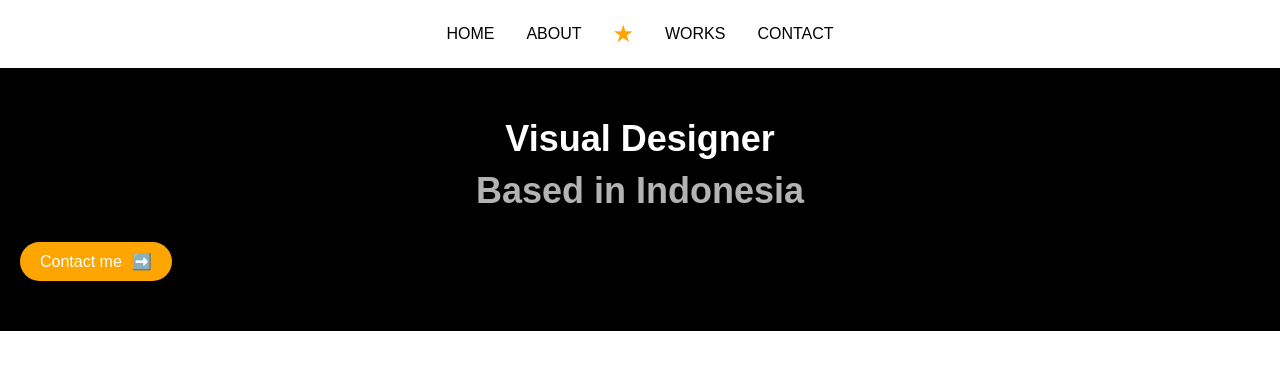
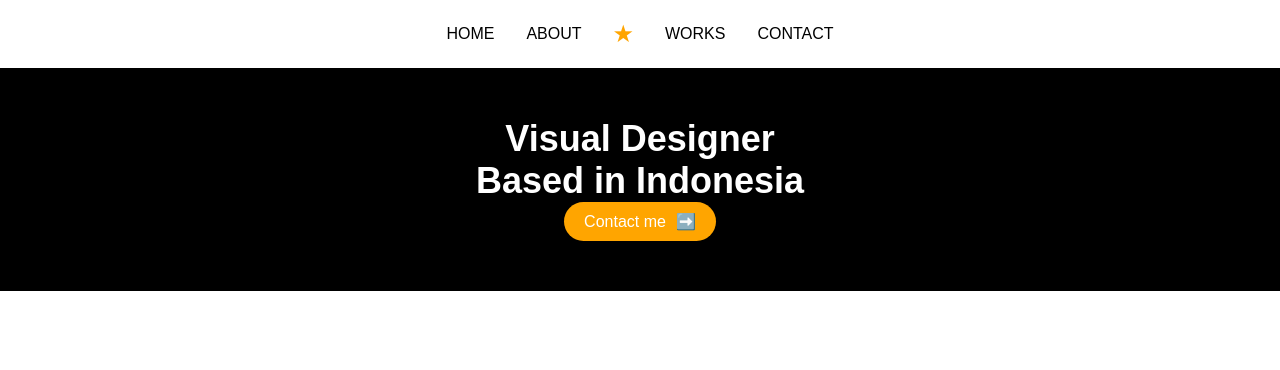
Before and after one commit to Ady1s/Portfolio-web, a plain HTML site: page index.html in a window 1280 px wide. Drawn offline with Linux system fonts and the light colour scheme.

Commit message:
I repleaced h1 and contact button

```diff
--- a/index.html
+++ b/index.html
@@ -4,7 +4,7 @@
     <meta charset="UTF-8">
     <meta name="viewport" content="width=device-width, initial-scale=1.0">
     <title>Portfolio</title>
-    <link rel="stylesheet" href="styles.css"> <!-- Odkaz na externí CSS soubor -->
+    <link rel="stylesheet" href="styles.css">
 </head>
 <body>
 <header>
@@ -17,9 +17,12 @@
     </div>
 </header>
 <div class="main-content">
-    <h1>Visual Designer</h1>
-    <h2>Based in Indonesia</h2>
-    <button class="contact-button">Contact me
+    <h1>
+        Visual Designer<br>
+        Based in Indonesia
+    </h1>
+    <button class="contact-button">
+        Contact me
         <span class="arrow">➡️</span>
     </button>
 </div>
--- a/styles.css
+++ b/styles.css
@@ -13,8 +13,8 @@ header {
 
 .star {
     color: orange;
-    font-size: 24px; /* Velikost hvězdy */
-    margin: 0 15px; /* Mezera okolo hvězdy */
+    font-size: 24px;
+    margin: 0 15px;
 }
 
 .nav-buttons {
@@ -32,7 +32,7 @@ header {
 }
 
 .nav-button:hover {
-    color: orange; /* Změna barvy při najetí */
+    color: orange;
 }
 
 .main-content {
@@ -44,14 +44,7 @@ header {
 
 .main-content h1 {
     margin: 0;
-    font-size: 36px; /* Velikost nadpisu Visual Designer */
-}
-
-.main-content h2 {
-    margin: 10px 0 30px;
-    font-size: 36px; /* Stejná velikost jako h1 */
-    color: white; /* Stejná barva jako h1 */
-    opacity: 0.7; /* Oproti hlavnímu nadpisu */
+    font-size: 36px;
 }
 
 .contact-button {
@@ -66,12 +59,14 @@ header {
     align-items: center;
     justify-content: center;
     transition: background-color 0.3s;
+    margin: 0 auto;
 }
 
 .contact-button:hover {
-    background-color: darkorange; /* Změna barvy při najetí */
+    background-color: darkorange;
 }
 
 .arrow {
     margin-left: 10px;
+    color: white;
 }
```
